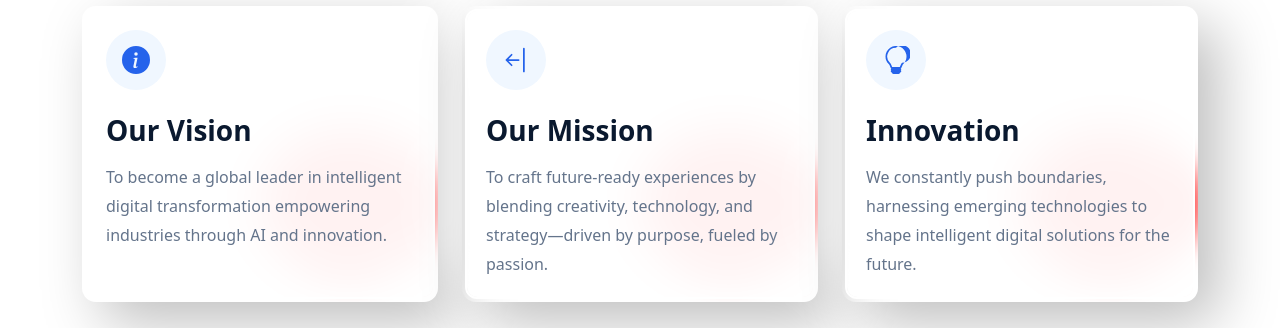
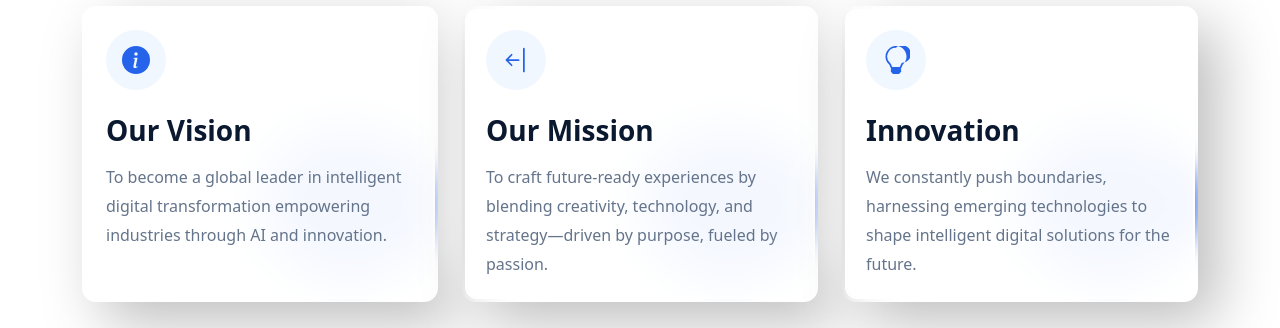
Before and after one commit to Rithesh1904/Mercury-Technology, a React (Vite) app: page / in a window 1280 px wide. Shown: the part 1680-2008 px from the top of the page. Built offline with nearby package versions, Linux system fonts and the light colour scheme.

Commit message:
Update About cards blob animation color to match blue theme

```diff
--- a/src/index.css
+++ b/src/index.css
@@ -188,7 +188,7 @@ html {
   width: 50%;
   height: 50%;
   border-radius: 50%;
-  background-color: #ff0000;
+  background-color: var(--electric-blue);
   opacity: 1;
   filter: blur(12px);
   animation: blob-bounce 5s infinite ease;
```
